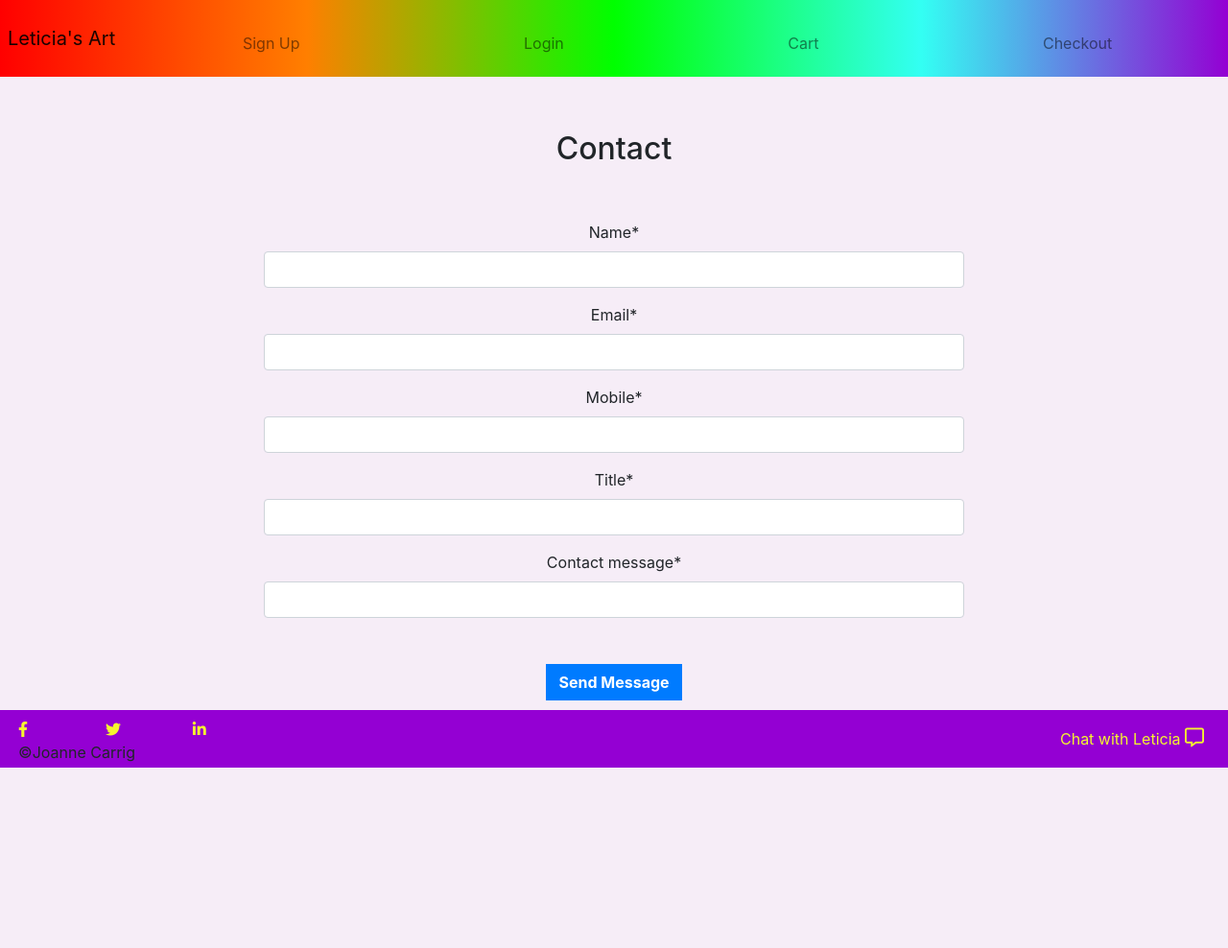
After one commit to jojo157/Delightful-Penguins, a Django app: page /chat/contact/ in a window 1280 px wide. The commit adds this page. Shown: the whole page at 96% size. Run offline with Django 3.2, Linux system fonts and the light colour scheme; tables that the repository leaves empty hold one stand-in row (values such as "Sample post"); some libraries are stand-ins or nearby versions.

Commit message:
added contact form and functionality to send email to artist

```diff
--- a/chat/admin.py
+++ b/chat/admin.py
@@ -1,6 +1,7 @@
 from django.contrib import admin
-from .models import Message, Artist
+from .models import Message, Artist, Contact
 # Register your models here.
 
 admin.site.register(Message)
 admin.site.register(Artist)
+admin.site.register(Contact)
--- /dev/null
+++ b/chat/forms.py
@@ -0,0 +1,7 @@
+from django import forms
+from .models import Contact
+
+class ContactForm(forms.ModelForm):
+    class Meta:
+        model = Contact
+        fields = "__all__"
--- a/chat/models.py
+++ b/chat/models.py
@@ -12,3 +12,11 @@ class Message(models.Model):
 
 class Artist(models.Model):
     status = models.CharField(max_length=1000000)
+
+
+class Contact(models.Model):
+    name = models.CharField(max_length=50, null=False, blank=False)
+    email = models.EmailField(max_length=254, null=False, blank=False)
+    mobile = models.CharField(max_length=20, null=False, blank=False)
+    title = models.CharField(max_length=10000)
+    contact_message = models.CharField(max_length=1000000)
--- a/chat/urls.py
+++ b/chat/urls.py
@@ -3,4 +3,5 @@ from . import views
 
 urlpatterns = [
     path('chatSend/', views.chatSend, name='chatSend'),
+    path('contact/', views.contact, name='contact'),
 ]
--- a/chat/views.py
+++ b/chat/views.py
@@ -3,6 +3,12 @@ from chat.models import Message, Artist
 from django.http import JsonResponse
 from django.core import serializers
 from django.contrib import messages
+from .models import Contact
+from .forms import ContactForm
+from django.core.mail import send_mail
+from django.template.loader import render_to_string
+from django.conf import settings
+from art.models import Art
 
 import json
 
@@ -68,3 +74,42 @@ def get_ip(request):
     else:
         ip = request.META.get('REMOTE_ADDR')
     return ip
+
+
+def contact(request):
+    if request.method == 'POST':
+        form_data = {
+            'name': request.POST['name'],
+            'email': request.POST['email'],
+            'mobile': request.POST['mobile'],
+            'title': request.POST['title'],
+            'contact_message': request.POST['contact_message'],
+        }
+
+        subject = form_data['title']
+        body = render_to_string('contact.txt',
+        {'form_data': form_data, 'contact_email': settings.DEFAULT_FROM_EMAIL})
+        cust_email = form_data['email']
+
+        send_mail(
+            subject,
+            body,
+            settings.DEFAULT_FROM_EMAIL,
+            [cust_email]
+        )
+
+        artCollection = Art.objects.all()
+        context ={
+            'artCollection': artCollection
+        }
+
+        return render(request, 'art.html', context)
+
+    else:
+        contact_form = ContactForm()
+        template = 'contact.html'
+        context = {
+                'contact_form': contact_form,
+        }
+
+        return render(request, template, context)
--- a/static/css/base.css
+++ b/static/css/base.css
@@ -55,7 +55,7 @@ body{
     z-index:10;
     width:80vw;
     height: 400px;
-    background-color: #FF0000;
+    background-color: #9400D3;
 }
 
 .chat-window{
@@ -85,8 +85,8 @@ textarea{
 .chat-box{
     padding: 0;
     margin:0;
-    max-width:80%;
     margin-left: 5px;
+    margin-right: 5px;
 
 }
 
--- a/templates/art.html
+++ b/templates/art.html
@@ -21,10 +21,10 @@
 </div>
 
 <div class="container-fluid h-100">
-    <h2 class="text-center mt-3 mb-2">Art Pieces</h1>
+    <h2 class="text-center mt-5 mb-4">Art Pieces</h1>
     <div class="row">
             {% for art in artCollection %}
-                <div class="col-sm-10 col-sm-offset-1 col-md-6 col-lg-4 col-xl-3 mt-2 ">
+                <div class="col-sm-12 col-md-6 col-lg-4 col-xl-3 mt-2 ">
                     <div class="art-piece card">
                         {% if art.image %}
                         <img class="card-img-top img-fluid" src="{{ art.image.url }}" alt="{{ art.name }}">
--- a/templates/base.html
+++ b/templates/base.html
@@ -115,7 +115,7 @@
             {% csrf_token %}
             <div class="form-group chat-box row mt-1">
             <textarea class="col-12" id="message" name="message" id="chat-message" placeholder="Your Message"></textarea>
-            <button type="submit-button" class="mt-1 mb-3 ml-5"> Submit Message</button>
+            <button type="submit-button" class="mt-1 mb-3 btn-primary"> Submit Message</button>
             </div>
         </form>
     </div>
--- a/templates/chatbox.html
+++ b/templates/chatbox.html
@@ -3,7 +3,7 @@
     <div class="card chat-card mb-3 mt-1 float-right mr-3">
         <div class="card-body">
             <blockquote class="blockquote mb-0">
-                <p class="card-text">I am currently offline, please use the contact form to email your query. I will respond as soon as possible. Have a great day!</p>
+                <p class="card-text">I am currently offline, please use the <a class="contact-form" href="{% url 'contact' %}">contact form</a> to email your query. I will respond as soon as possible. Have a great day!</p>
             </blockquote>
         </div>
     </div>
--- /dev/null
+++ b/templates/contact.html
@@ -0,0 +1,30 @@
+{% extends "base.html" %}
+{% load static %}
+
+{% block content %}
+
+<div class="container mt-2">
+    <div class="row">
+        <div class="col-sm-12 mt-5 mb-5">
+            <h2 class="text-center">Contact</h2>
+        </div>
+    </div>
+
+
+    <div class="row">
+        <div class=" col-sm-12 col-md-8 offset-md-2 order-2">
+            <div class="w-100 text-center">
+            <form action="{% url 'contact' %}" method="POST">
+                {% csrf_token %}
+                {{ contact_form|crispy }}
+                <div class="text-center mt-5 mb-2">
+                    <button id="submit-button" class="btn btn-primary rounded-0">
+                        <span class="font-weight-bold">Send Message</span>
+                    </button>
+                </div>
+            </form>
+        </div>
+    </div>
+</div>
+
+{% endblock %}
```
Also changed, not shown: templates/contact.txt (added, +15 -0 lines), art/urls.py (line endings or trailing spaces), art/views.py (line endings or trailing spaces), chat/migrations/0002_contact.py (added), media/hero2.JPG (deleted), media/leticia.jpg (deleted), static/css/logForms.css (deleted), static/js/chatmessage.js (line endings or trailing spaces).
